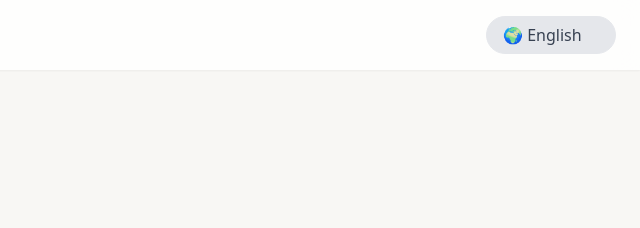
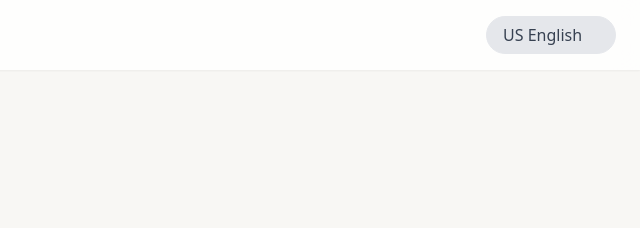
Before and after one commit to Alucardkang/debatory.ai-teaser, a plain HTML site: page index.html in a window 1280 px wide. Shown: the top 228 px of the page, 640-1280 px from the left. Drawn offline with nearby package versions, Linux system fonts and the light colour scheme.

Commit message:
fix flag

```diff
--- a/index.html
+++ b/index.html
@@ -51,7 +51,7 @@
                 <select id="language-selector" class="language-selector appearance-none bg-gray-200 border border-gray-200 text-gray-700 py-2 px-4 pr-8 rounded-full leading-tight focus:outline-none focus:bg-white focus:border-gray-500 cursor-pointer">
                     <option value="ko">🇰🇷 한국어</option>
                     <option value="ja">🇯🇵 日本語</option>
-                    <option value="en">🌍 English</option>
+                    <option value="en">US English</option>
                     <option value="th">🇹🇭 ภาษาไทย</option>
                     <option value="tl">🇵🇭 Filipino</option>
                 </select>
```
